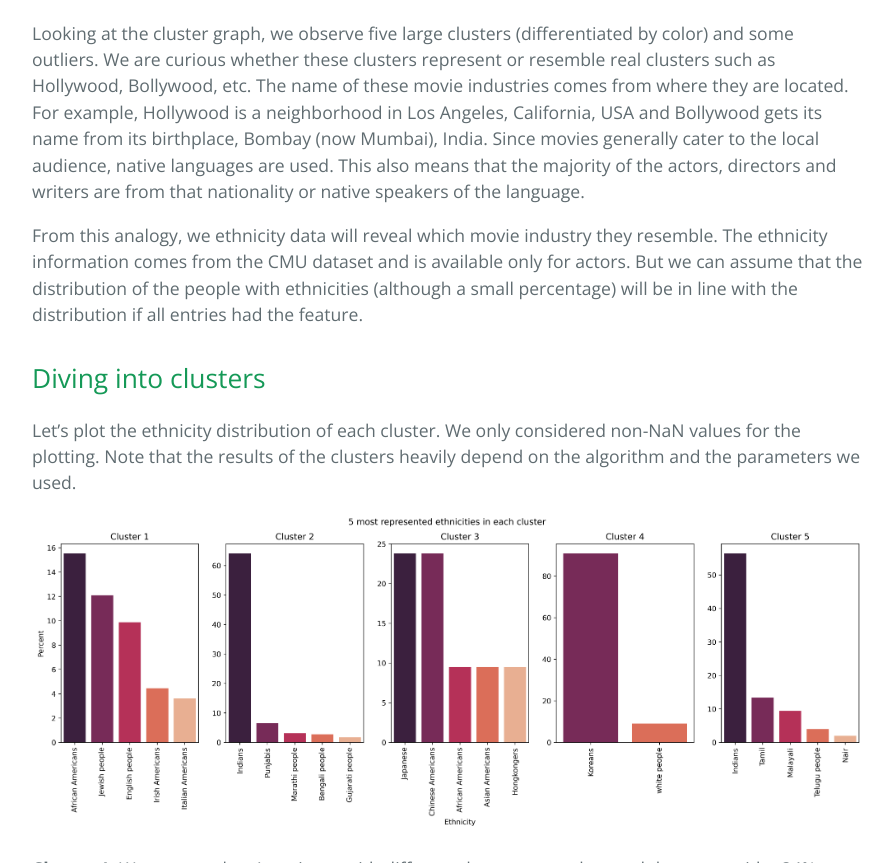
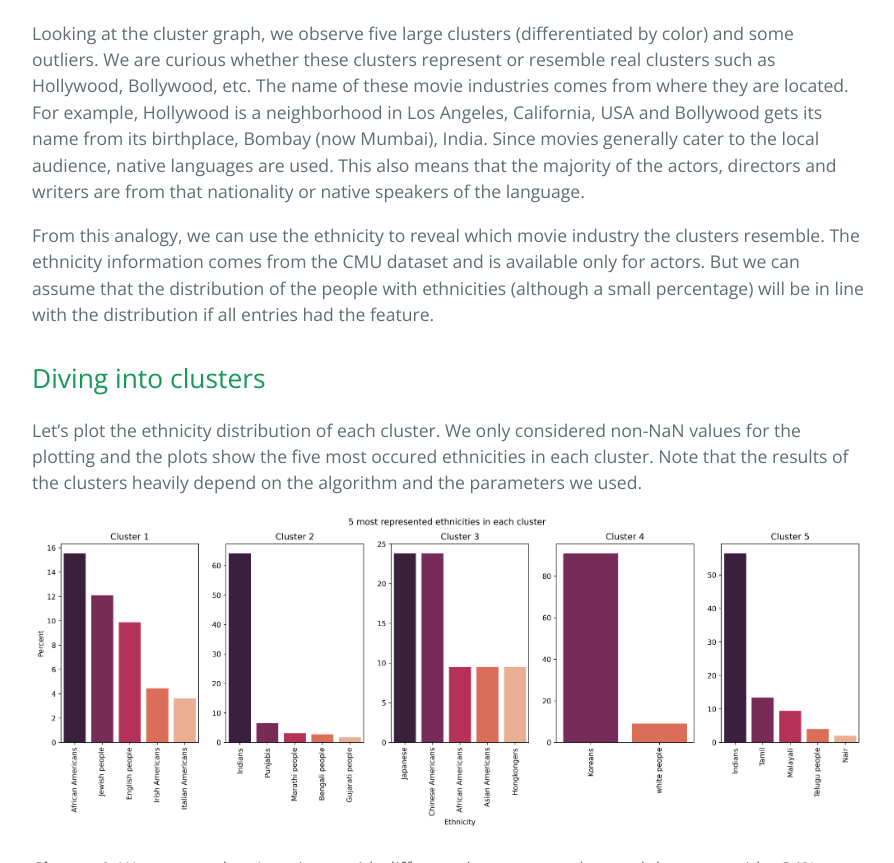
Before and after one commit to tacocat-ada/tacocat-ada.github.io, a Jekyll site: the page built from index.md, in a window 1280 px wide and 900 px high, scrolled down 4794 px, cut to the strip 37-900 px from the top of the window. Shown: the whole strip, without its empty margins (192-1086 px from the left). Built offline with Jekyll 4.4.1, drawn with Linux system fonts in a browser that asks for light colours; some of the changed text lies outside the part shown.

Commit message:
Minor fixes

```diff
--- a/index.md
+++ b/index.md
@@ -11,7 +11,7 @@ _The famous selfie shared by Ellen DeGeneres with actors, front row from left, J
 
 Everyone has heard this quote or experienced it firsthand. It is no secret that social networks greatly impact career and personal life.
 
-Maybe the first industry that comes to mind is the movie industry. In this project, we analyzed the social network of people who work in the movie industry. We used the [CMU Movie Summary Corpus](https://www.cs.cmu.edu/~ark/personas/) and [IMDb](https://www.imdb.com/interfaces/) datasets to do our analysis.
+This claim also holds true in the movie industry, and maybe more than others. In this project, we analyzed the social network of people who work in the movie industry. We used the [CMU Movie Summary Corpus](https://www.cs.cmu.edu/~ark/personas/) and [IMDb](https://www.imdb.com/interfaces/) datasets to do our analysis.
 
 We analyzed the large social network by dividing it into clusters and then zoomed into the significant clusters to investigate further why these clusters exist and who are the key people that bridge different clusters. We looked at each cluster's common attributes and tied them into real movie industries.
 
@@ -65,11 +65,11 @@ To simplify the graph, we only show the names of people who were in more than 24
 
 Looking at the cluster graph, we observe five large clusters (differentiated by color) and some outliers. We are curious whether these clusters represent or resemble real clusters such as Hollywood, Bollywood, etc. The name of these movie industries comes from where they are located. For example, Hollywood is a neighborhood in Los Angeles, California, USA and Bollywood gets its name from its birthplace, Bombay (now Mumbai), India. Since movies generally cater to the local audience, native languages are used. This also means that the majority of the actors, directors and writers are from that nationality or native speakers of the language.
 
-From this analogy, we ethnicity data will reveal which movie industry they resemble. The ethnicity information comes from the CMU dataset and is available only for actors. But we can assume that the distribution of the people with ethnicities (although a small percentage) will be in line with the distribution if all entries had the feature.
+From this analogy, we can use the ethnicity to reveal which movie industry the clusters resemble. The ethnicity information comes from the CMU dataset and is available only for actors. But we can assume that the distribution of the people with ethnicities (although a small percentage) will be in line with the distribution if all entries had the feature.
 
 ## Diving into clusters
 
-Let's plot the ethnicity distribution of each cluster. We only considered non-NaN values for the plotting. Note that the results of the clusters heavily depend on the algorithm and the parameters we used.
+Let's plot the ethnicity distribution of each cluster. We only considered non-NaN values for the plotting and the plots show the five most occured ethnicities in each cluster. Note that the results of the clusters heavily depend on the algorithm and the parameters we used.
 
 ![Ethnicity in Clusters](/images/ethnicity_clusters.png)
 
@@ -91,7 +91,7 @@ Since we named the clusters, we can look further into some interesting statistic
 
 ## Popular Genres
 
-Depending on many factors such as culture and history, each audience enjoys different movies genres. We decided to plot the genre distribution of the IMDb dataset because CMU genres are more specific but less consistent due to the crowdsourcing nature of data. And IMDb genres are fewer (19 of them) but more consistent.
+Depending on many factors such as culture and history, each audience enjoys different movie genres. We decided to plot the genre distribution of the IMDb dataset because CMU genres are more specific but less consistent due to the crowdsourcing nature of data. And IMDb genres are fewer (19 of them) but more consistent.
 
 ![Genres in Clusters](/images/genre_clusters.png)
 
@@ -143,7 +143,7 @@ We see that connectivity is heavy-tailed. Additionally, outliers are less well-c
 
 As the connectivity distribution is heavy-tailed, we consider the top 1% most connected outliers for our subsequent analysis. Indeed, it makes sense that outliers are less connected on average than cluster members. Otherwise they would have formed a cluster with other outliers or joined another cluster. For this reason, the most connected outliers are what is interesting. They are the ones that might be, for example, bridges between clusters. Equally well connected to both, which leads them not to be assigned to either of them.
 
-But how well this 1% is connected to the others?
+But how well is this 1% connected to the others?
 
 ![Outlier Connectivity](images/outliers_top1__connnectivity.png)
 
@@ -199,7 +199,7 @@ More than half of the people were outliers, so it was worth analyzing them. Some
 
 # Further Details
 
-Our results could vary depending on the clustering algorithm used, and the parameters we set, such as cluster size cutoff. For example, Jackie Chan, a famous Chinese actor known mainly for his action movies globally, was placed in the Asian cluster. But he is at the very edge of the cluster (i.e. very close to being an outlier).
+Our results could vary depending on the clustering algorithm used, and the parameters we set, such as cluster size cutoff. For example, Jackie Chan, a famous Chinese actor known mainly for his action movies globally, was placed in the Hollwood cluster. But he is at the very edge of the cluster (i.e. very close to being an outlier).
 
 The primary dataset which was sourced from Freebase had many attribute values missing which led us to make further assumptions, however by using IMDb dataset which is more reliable, our assumptions hold.
 
```
Also changed, not shown: 1 other file.
